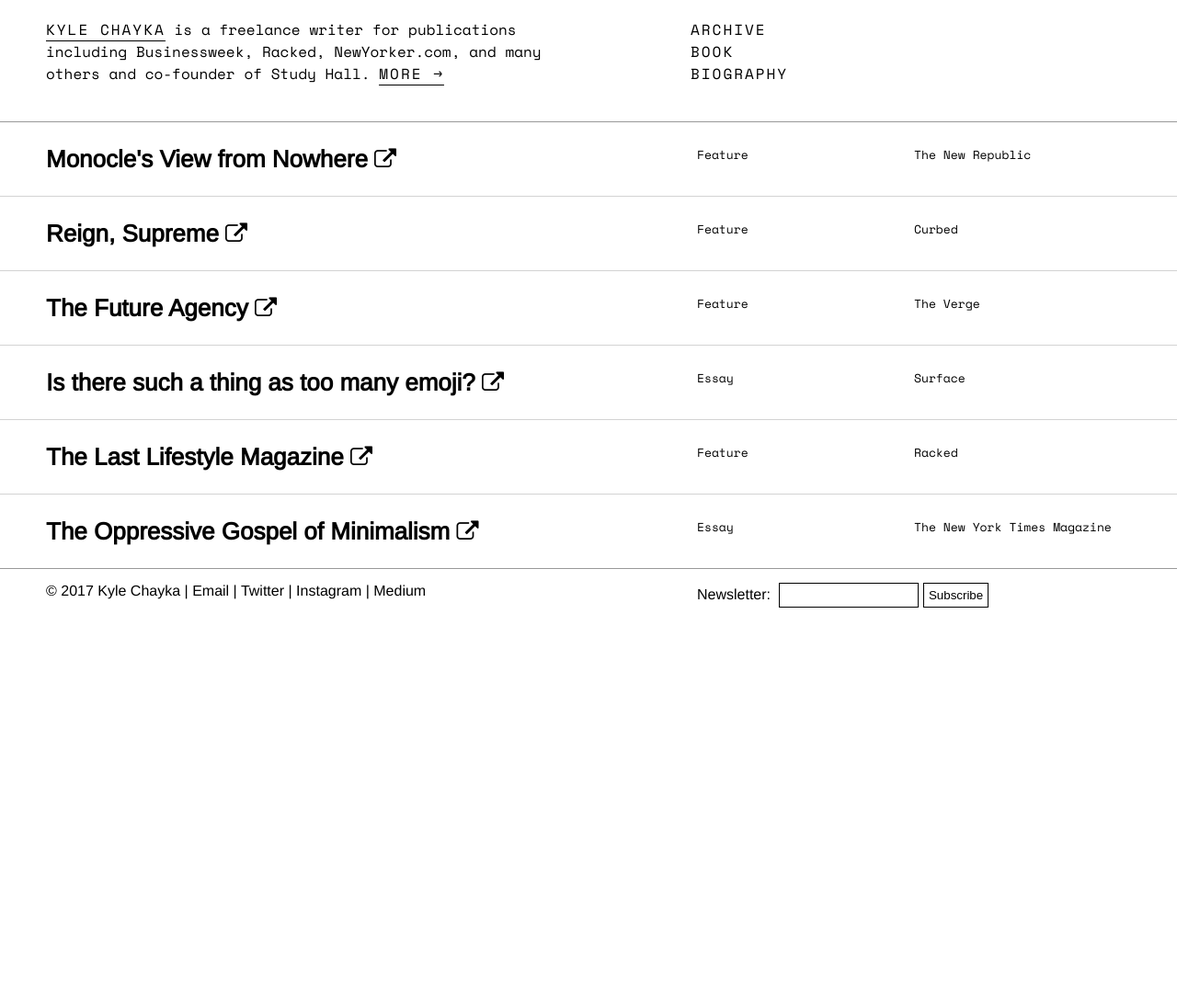
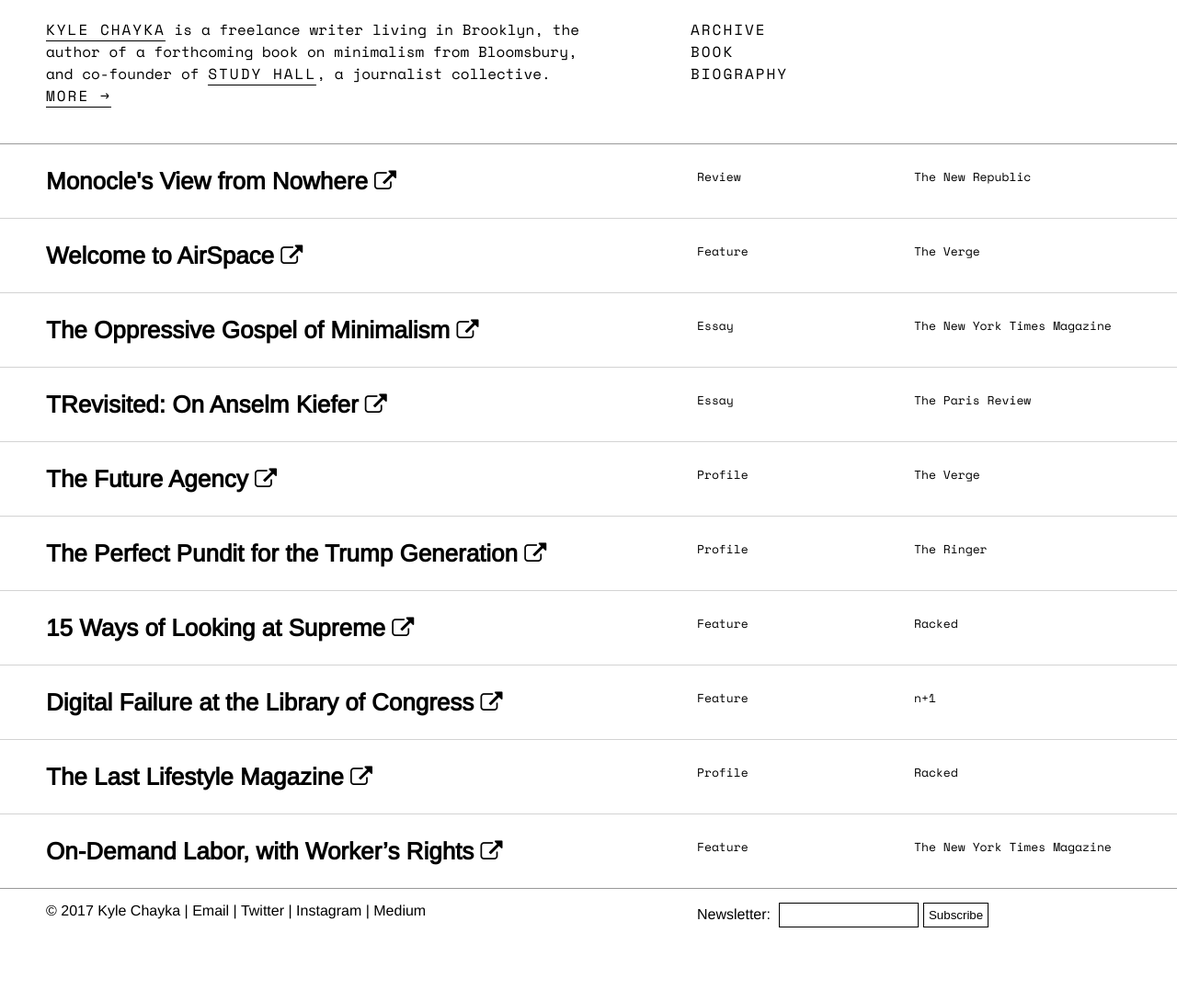
Before and after one commit to jarrettfuller/jekyll-test, a Jekyll site: the page built from index.html, in a window 1280 px wide. Shown: the whole page at 92% size. Built offline with Jekyll 4.4.1, drawn with Linux system fonts in a browser that asks for light colours; some web fonts are replaced; before the commit the page ends 900 px from its top, so only the background shows below that.

Commit message:
index content

```diff
--- a/_layouts/index.html
+++ b/_layouts/index.html
@@ -33,7 +33,7 @@
 
     </head>
     <body id="top">
-        <header><h1><a href="{{ site.github.url }}/">Kyle Chayka</a> is a freelance writer for publications including Businessweek, Racked, NewYorker.com, and many others and co-founder of Study Hall. <a href="{{ site.github.url }}/bio">More →</a></h1>
+        <header><h1><a href="{{ site.github.url }}/">Kyle Chayka</a> is a freelance writer living in Brooklyn, the author of a forthcoming book on minimalism from Bloomsbury, and co-founder of <a href="http://studyhall.xyz">Study Hall</a>, a journalist collective. <a href="{{ site.github.url }}/bio">More →</a></h1>
             <nav><ul>
                 <li><a href="{{ site.github.url }}/archive">Archive</a></li>
                 <li><a href="{{ site.github.url }}/book">Book</a></li>
--- a/index.html
+++ b/index.html
@@ -13,40 +13,16 @@
         <a href="https://newrepublic.com/article/143003/nowhere-mag-monocle-globalist-chic-survive-age-populism">
         <div class="object first">
             <div class="hp_project">Monocle's View from Nowhere <i class="fa fa-external-link" aria-hidden="true"></i></div>
-            <div class="hp_type">Feature</div>
+            <div class="hp_type">Review</div>
             <div class="hp_publication">The New Republic</div>
         </div>
     </a>
 
-                <a href="https://www.racked.com/a/supreme">
+                <a href="https://www.theverge.com/2016/8/3/12325104/airbnb-aesthetic-global-minimalism-startup-gentrification">
         <div class="object">
-            <div class="hp_project">Reign, Supreme <i class="fa fa-external-link" aria-hidden="true"></i></div>
-            <div class="hp_type">Feature</div>
-            <div class="hp_publication">Curbed</div>
-        </div>
-    </a>
-
-                    <a href="https://www.theverge.com/2017/3/30/15113162/future-utopia-tellart-design-agency-world-government-summit-dubai">
-        <div class="object">
-            <div class="hp_project">The Future Agency <i class="fa fa-external-link" aria-hidden="true"></i></div>
+            <div class="hp_project">Welcome to AirSpace <i class="fa fa-external-link" aria-hidden="true"></i></div>
             <div class="hp_type">Feature</div>
             <div class="hp_publication">The Verge</div>
-        </div>
-    </a>
-
-                <a href="http://www.surfacemag.com/articles/do-new-emojis-threaten-creativity/">
-        <div class="object">
-            <div class="hp_project">Is there such a thing as too many emoji? <i class="fa fa-external-link" aria-hidden="true"></i></div>
-            <div class="hp_type">Essay</div>
-            <div class="hp_publication">Surface</div>
-        </div>
-    </a>
-
-    <a href="https://www.racked.com/2016/3/14/11173148/kinfolk-lifestyle-magazines">
-        <div class="object">
-            <div class="hp_project">The Last Lifestyle Magazine <i class="fa fa-external-link" aria-hidden="true"></i></div>
-            <div class="hp_type">Feature</div>
-            <div class="hp_publication">Racked</div>
         </div>
     </a>
 
@@ -58,6 +34,62 @@
         </div>
     </a>
 
+            <a href="https://www.theparisreview.org/blog/2017/04/04/ruins-made-in-advance/">
+        <div class="object">
+            <div class="hp_project">TRevisited: On Anselm Kiefer <i class="fa fa-external-link" aria-hidden="true"></i></div>
+            <div class="hp_type">Essay</div>
+            <div class="hp_publication">The Paris Review</div>
+        </div>
+    </a>
+
+                    <a href="https://www.theverge.com/2017/3/30/15113162/future-utopia-tellart-design-agency-world-government-summit-dubai">
+        <div class="object">
+            <div class="hp_project">The Future Agency <i class="fa fa-external-link" aria-hidden="true"></i></div>
+            <div class="hp_type">Profile</div>
+            <div class="hp_publication">The Verge</div>
+        </div>
+    </a>
+
+            <a href="https://www.theringer.com/2016/10/12/16039472/tomi-lahren-profile-499f9e1930f9#.7bb69po8p">
+        <div class="object">
+            <div class="hp_project">The Perfect Pundit for the Trump Generation <i class="fa fa-external-link" aria-hidden="true"></i></div>
+            <div class="hp_type">Profile</div>
+            <div class="hp_publication">The Ringer</div>
+        </div>
+    </a>
+
+            <a href="https://www.racked.com/a/supreme">
+        <div class="object">
+            <div class="hp_project">15 Ways of Looking at Supreme <i class="fa fa-external-link" aria-hidden="true"></i></div>
+            <div class="hp_type">Feature</div>
+            <div class="hp_publication">Racked</div>
+        </div>
+    </a>
+
+            <a href="https://nplusonemag.com/online-only/online-only/the-library-of-last-resort/">
+        <div class="object">
+            <div class="hp_project">Digital Failure at the Library of Congress <i class="fa fa-external-link" aria-hidden="true"></i></div>
+            <div class="hp_type">Feature</div>
+            <div class="hp_publication">n+1</div>
+        </div>
+    </a>
+
+    <a href="https://www.racked.com/2016/3/14/11173148/kinfolk-lifestyle-magazines">
+        <div class="object">
+            <div class="hp_project">The Last Lifestyle Magazine <i class="fa fa-external-link" aria-hidden="true"></i></div>
+            <div class="hp_type">Profile</div>
+            <div class="hp_publication">Racked</div>
+        </div>
+    </a>
+
+            <a href="https://www.bloomberg.com/news/features/2015-10-09/it-s-like-uber-for-janitors-with-one-big-difference">
+        <div class="object">
+            <div class="hp_project">On-Demand Labor, with Worker’s Rights <i class="fa fa-external-link" aria-hidden="true"></i></div>
+            <div class="hp_type">Feature</div>
+            <div class="hp_publication">The New York Times Magazine</div>
+        </div>
+    </a>
+
 
 
 
```
